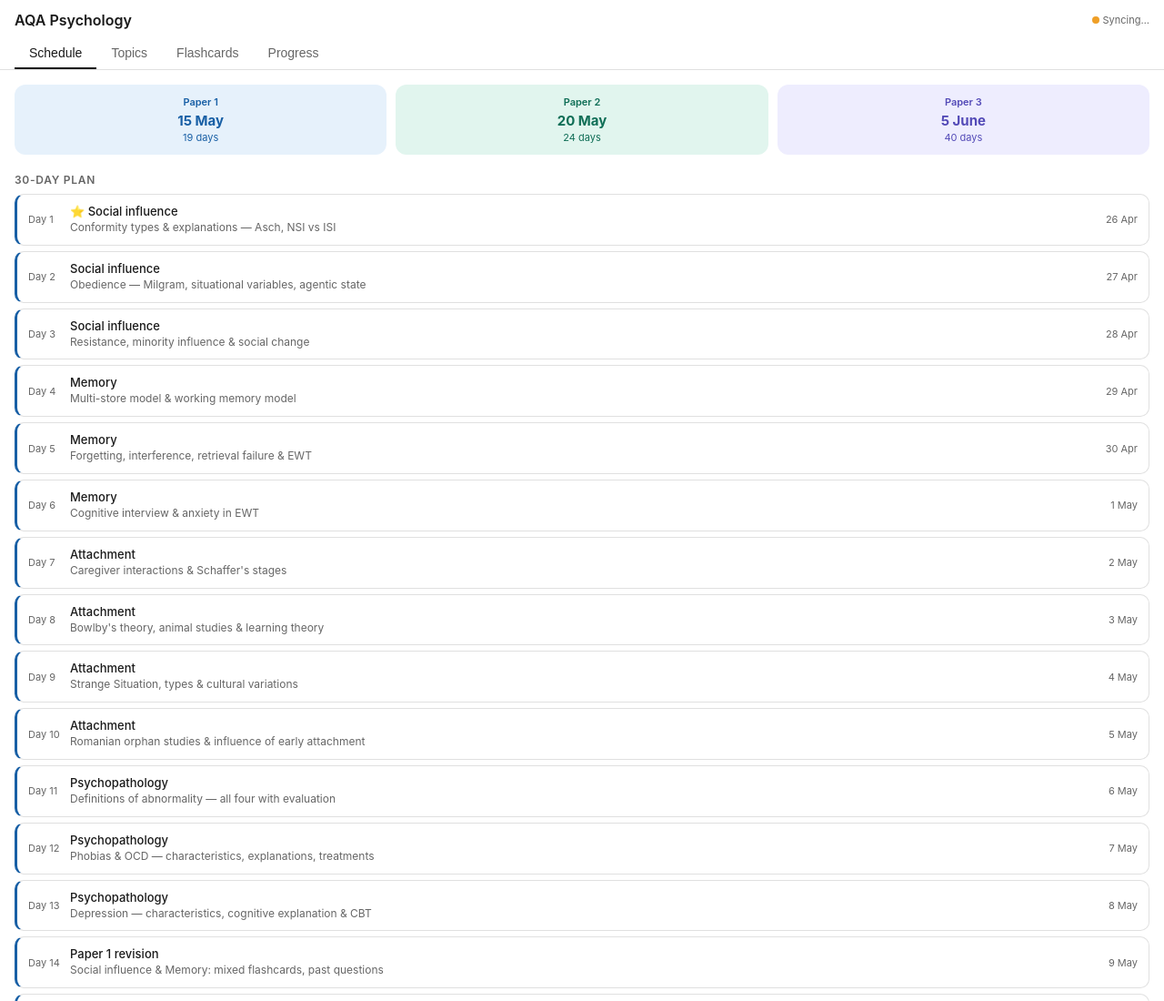
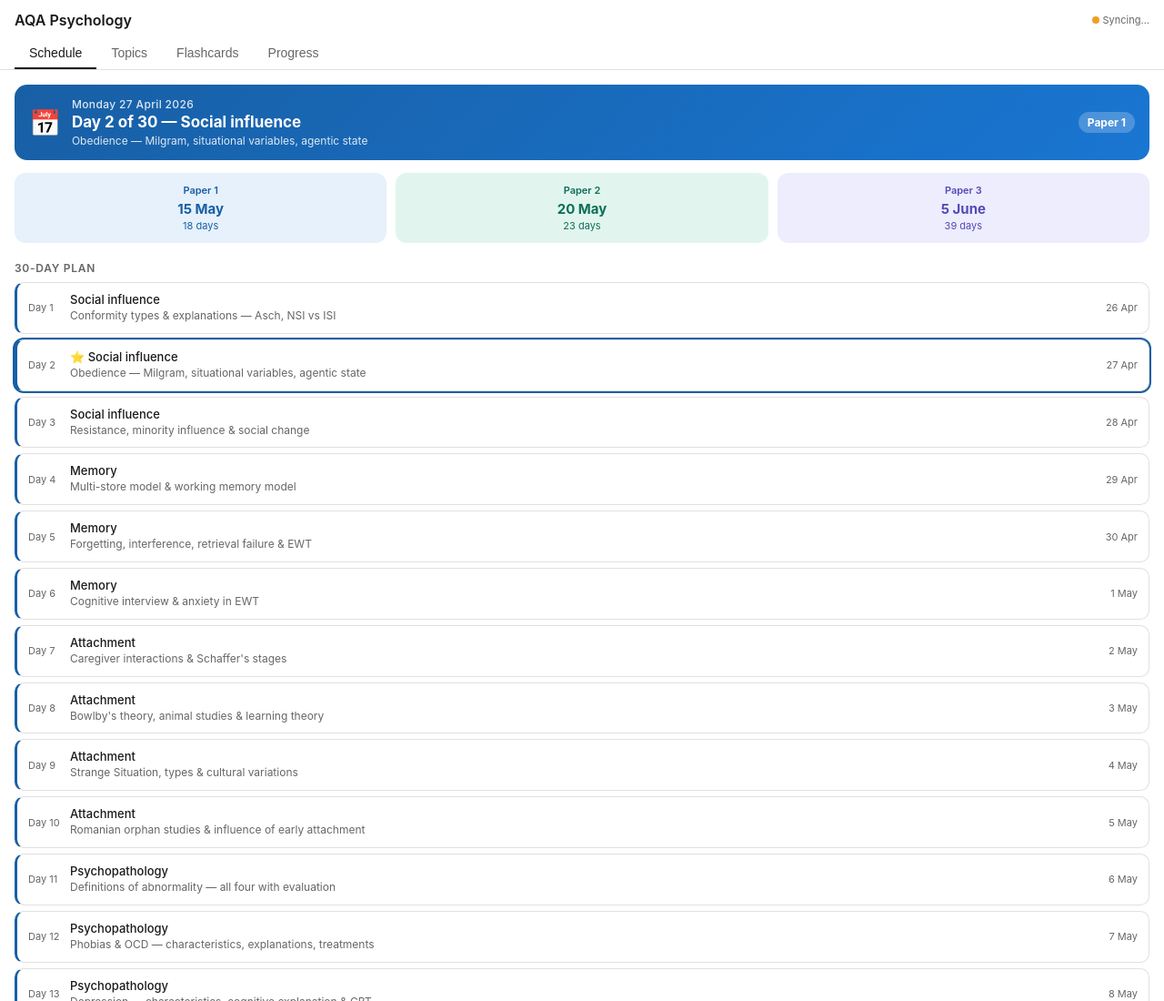
Before and after one commit to Hahaha33/PsychRev, a plain HTML site: page index.html in a window 1280 px wide. Shown: the top 1100 px of the page at 91% size. Drawn offline with Linux system fonts and the light colour scheme; no server answers.

Commit message:
Add today banner to display today's schedule

```diff
--- a/index.html
+++ b/index.html
@@ -44,6 +44,16 @@
   .page { display: none; padding: 16px; }
   .page.active { display: block; }
 
+  /* ── TODAY BANNER ── */
+  .today-banner { background: linear-gradient(135deg,#185FA5 0%,#1976D2 100%); color:#fff; border-radius:14px; padding:14px 16px; margin-bottom:14px; display:flex; align-items:center; gap:12px; }
+  .today-banner.no-day { background: linear-gradient(135deg,#555 0%,#777 100%); }
+  .today-banner-icon { font-size:28px; flex-shrink:0; }
+  .today-banner-body { flex:1; min-width:0; }
+  .today-banner-date { font-size:12px; opacity:.85; font-weight:500; letter-spacing:.03em; margin-bottom:2px; }
+  .today-banner-day { font-size:17px; font-weight:700; white-space:nowrap; overflow:hidden; text-overflow:ellipsis; }
+  .today-banner-topic { font-size:12px; opacity:.85; margin-top:3px; white-space:nowrap; overflow:hidden; text-overflow:ellipsis; }
+  .today-banner-badge { background:rgba(255,255,255,.22); border-radius:20px; padding:4px 10px; font-size:12px; font-weight:700; flex-shrink:0; }
+
   /* ── PLAN ── */
   .exam-cards { display: grid; grid-template-columns: repeat(3, 1fr); gap: 10px; margin-bottom: 20px; }
   .exam-card { border-radius: 12px; padding: 12px; text-align: center; }
@@ -69,6 +79,7 @@
   .day-row.p1 { border-left: 3px solid var(--p1); }
   .day-row.p2 { border-left: 3px solid var(--p2); }
   .day-row.p3 { border-left: 3px solid var(--p3); }
+  .day-row.today-row { box-shadow: 0 0 0 2px #185FA5; }
   .day-row.exam-day { border: 2px solid #E24B4A; background: #fff5f5; }
   .day-num { font-size: 11px; color: var(--text2); min-width: 36px; }
   .day-info { flex: 1; }
@@ -266,6 +277,7 @@
 
 <!-- ═══════════ SCHEDULE PAGE ═══════════ -->
 <div class="page active" id="page-plan">
+  <div id="today-banner"></div>
   <div class="exam-cards">
     <div class="exam-card p1"><div class="label">Paper 1</div><div class="date">15 May</div><div class="countdown" id="cd1"></div></div>
     <div class="exam-card p2"><div class="label">Paper 2</div><div class="date">20 May</div><div class="countdown" id="cd2"></div></div>
@@ -453,7 +465,7 @@
 // ══════════════════════════════════════════════════════
 // APP DATA
 // ══════════════════════════════════════════════════════
-const TODAY = new Date(2026,3,26);
+const TODAY = (() => { const d = new Date(); d.setHours(0,0,0,0); return d; })();
 
 const PLAN = [
   {day:1,paper:'p1',topic:'Social influence',focus:'Conformity types & explanations — Asch, NSI vs ISI',date:new Date(2026,3,26)},
@@ -734,11 +746,43 @@ let idx=0,revealed=false,scoreGood=0,scoreHard=0,mode='all';
 
 // ── INIT ──
 async function init(){
+  buildTodayBanner();
   buildCountdowns();
   buildDayList();
   await loadState();
   buildTopicList();
   loadCards();
+}
+
+function buildTodayBanner(){
+  const el=document.getElementById('today-banner');
+  const todayEntry=PLAN.find(d=>d.date.toDateString()===TODAY.toDateString());
+  const dateLabel=TODAY.toLocaleDateString('en-GB',{weekday:'long',day:'numeric',month:'long',year:'numeric'});
+  if(todayEntry){
+    const paperLabel=todayEntry.paper==='p1'?'Paper 1':todayEntry.paper==='p2'?'Paper 2':'Paper 3';
+    el.className='today-banner';
+    el.innerHTML=`
+      <div class="today-banner-icon">📅</div>
+      <div class="today-banner-body">
+        <div class="today-banner-date">${dateLabel}</div>
+        <div class="today-banner-day">Day ${todayEntry.day} of 30 — ${todayEntry.topic}</div>
+        <div class="today-banner-topic">${todayEntry.focus}</div>
+      </div>
+      <div class="today-banner-badge">${paperLabel}</div>`;
+  } else {
+    const planStart=PLAN[0].date;
+    const planEnd=PLAN[PLAN.length-1].date;
+    let msg='';
+    if(TODAY<planStart) msg='Plan starts '+planStart.toLocaleDateString('en-GB',{day:'numeric',month:'short'});
+    else msg='30-day plan complete 🎉';
+    el.className='today-banner no-day';
+    el.innerHTML=`
+      <div class="today-banner-icon">📅</div>
+      <div class="today-banner-body">
+        <div class="today-banner-date">${dateLabel}</div>
+        <div class="today-banner-day">${msg}</div>
+      </div>`;
+  }
 }
 
 function daysUntil(d){
@@ -755,14 +799,17 @@ function buildCountdowns(){
 
 function buildDayList(){
   const dl=document.getElementById('day-list');
+  let todayEl=null;
   PLAN.forEach(d=>{
     const isToday=d.date.toDateString()===TODAY.toDateString();
     const div=document.createElement('div');
-    div.className='day-row '+(d.exam?'exam-day':d.paper);
+    div.className='day-row '+(d.exam?'exam-day':d.paper)+(isToday?' today-row':'');
     const dateStr=d.date.toLocaleDateString('en-GB',{day:'numeric',month:'short'});
     div.innerHTML=`<div class="day-num">Day ${d.day}</div><div class="day-info"><div class="day-topic">${isToday?'⭐ ':''}${d.topic}</div><div class="day-focus">${d.focus}</div></div><div class="day-date">${dateStr}</div>`;
     dl.appendChild(div);
+    if(isToday) todayEl=div;
   });
+  if(todayEl) setTimeout(()=>todayEl.scrollIntoView({block:'nearest',behavior:'smooth'}),200);
 }
 
 function buildTopicList(){
```
